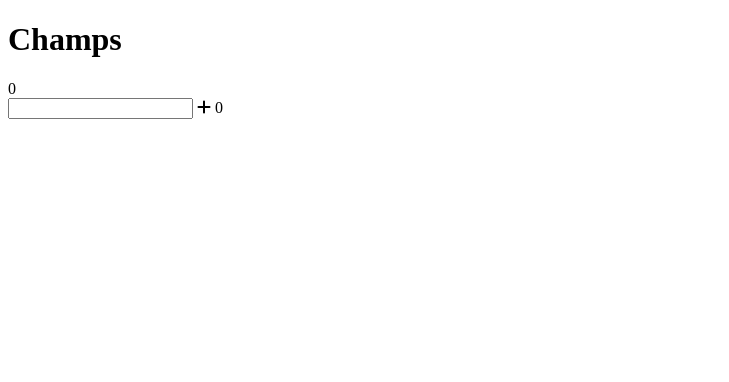
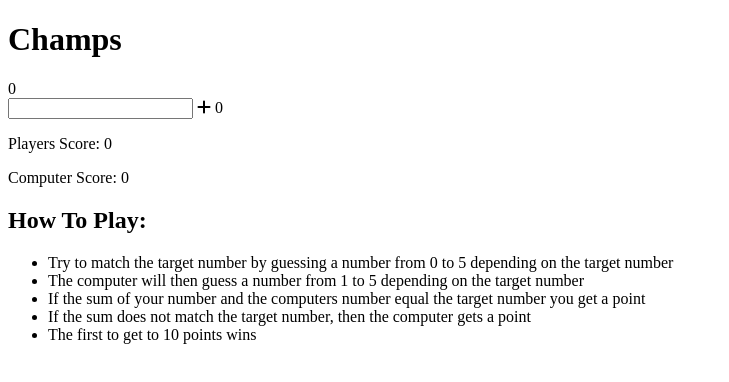
Before and after one commit to CamCove-Crichton/Champs-Game, a plain HTML site: page index.html in a window 1280 px wide. Shown: the whole page, without its empty margins (0-729 px from the left). Drawn offline with Linux system fonts and the light colour scheme; a web font is replaced by a local one.

Commit message:
Add html to the scores div and the footer in the index.html file and update the development section in the README.md file

```diff
--- a/index.html
+++ b/index.html
@@ -26,7 +26,7 @@
     <section>
         <!-- target number display div -->
         <div>
-            <span id="target-number">0</span>
+            <span id="target">0</span>
         </div>
 
         <!-- question area div -->
@@ -44,14 +44,25 @@
         </div>
 
         <!-- scores div -->
+        <!-- idea used from the Love Maths project -->
         <div>
-
+            <p class="scores">Players Score: <span id="player-score">0</span></p>
+            <p class="scores">Computer Score: <span id="computer-score">0</span></p>
         </div>
     </section>
 
     <!-- footer for the "How To Play" instructions -->
-    <footer>
-
+    <footer class="footer">
+        <h2>How To Play:</h2>
+        <p>
+            <ul>
+                <li>Try to match the target number by guessing a number from 0 to 5 depending on the target number</li>
+                <li>The computer will then guess a number from 1 to 5 depending on the target number</li>
+                <li>If the sum of your number and the computers number equal the target number you get a point</li>
+                <li>If the sum does not match the target number, then the computer gets a point</li>
+                <li>The first to get to 10 points wins</li>
+            </ul>
+        </p>
     </footer>
 
     <script src="assets/js/script.js"></script>
```
Also changed, not shown: 1 other file.
